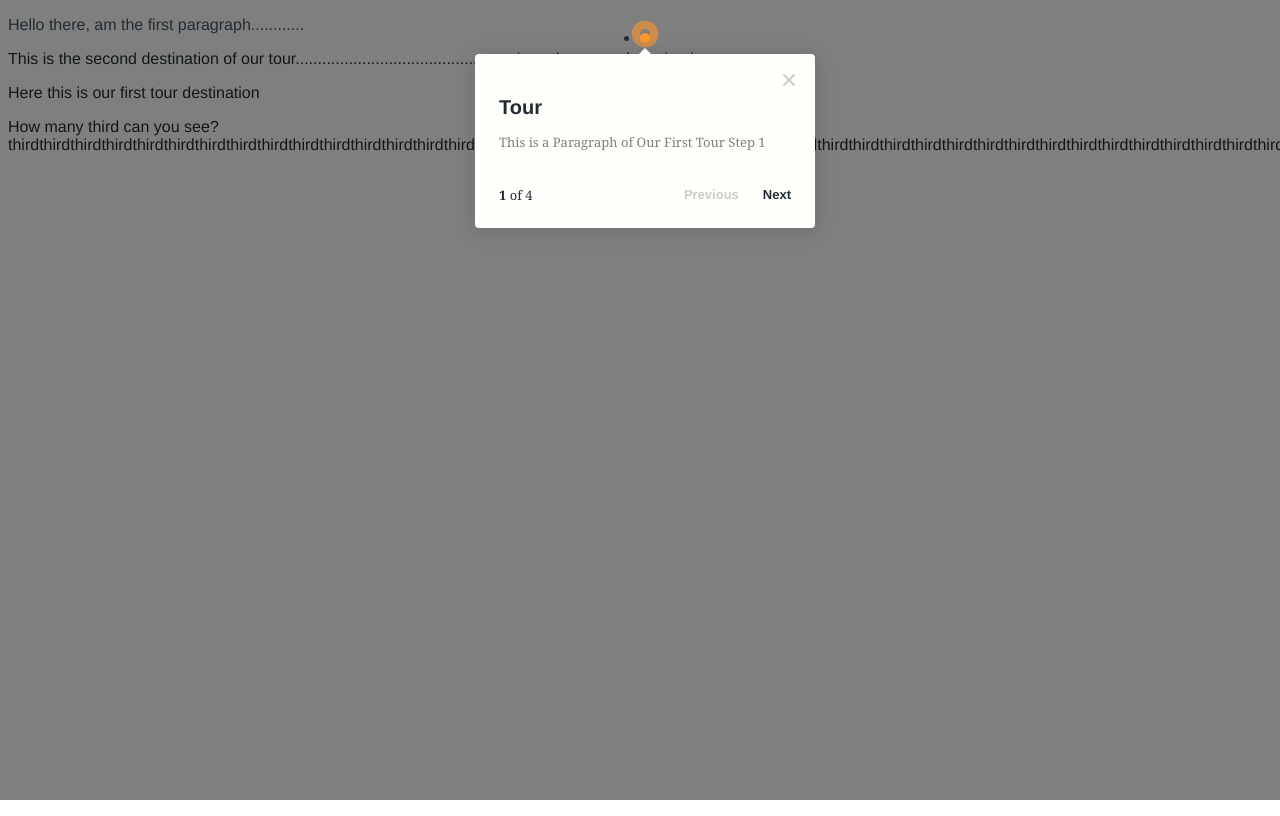
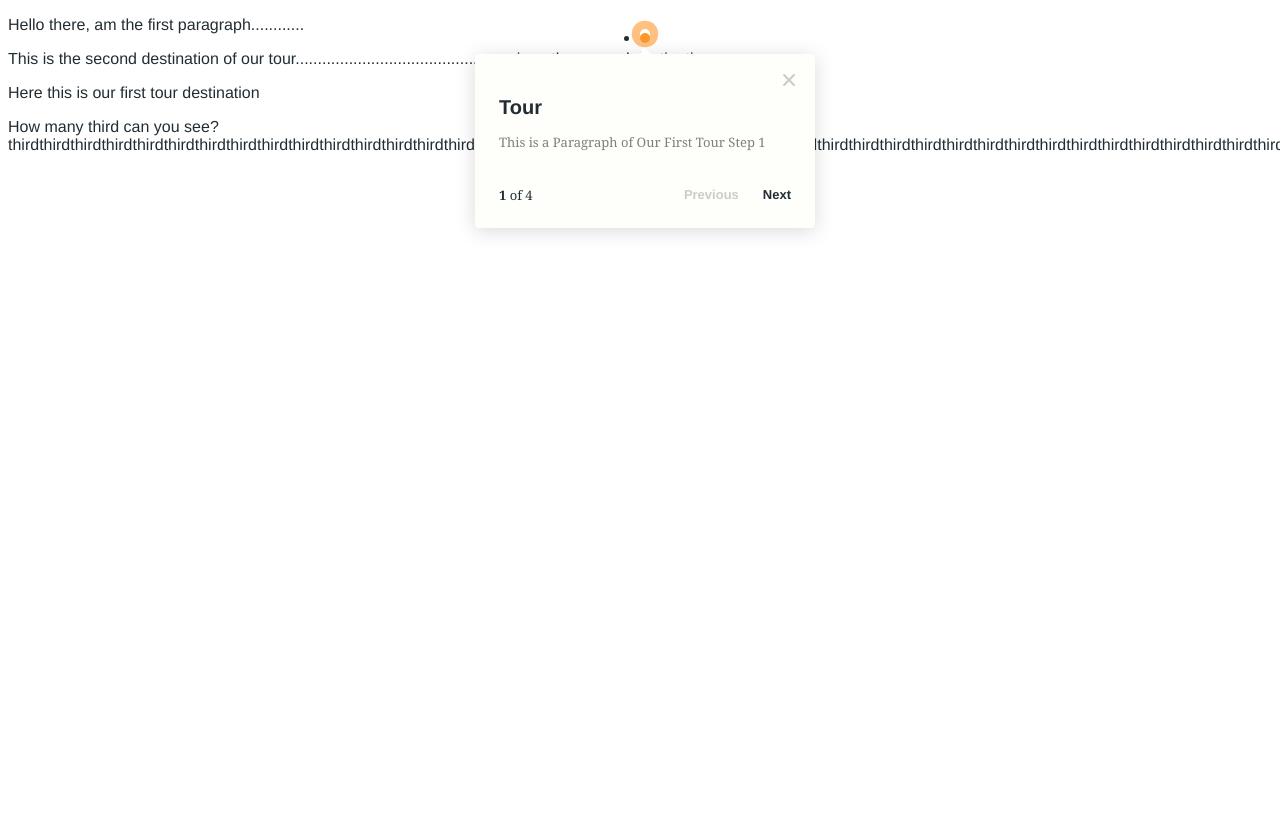
Before and after one commit to robophil/Product-Tour, a website: page index.html in a window 1280 px wide. Shown: the top 816 px of the page. Drawn offline with Linux system fonts and the light colour scheme; files whose address does not match are found by name.

Commit message:
overlay option tested

```diff
--- a/index.html
+++ b/index.html
@@ -20,6 +20,7 @@
 <script>
     //initialize constructor
     var productTour = new ProductTour({
+        overlay:false,
         onChanged:function (e) {
             console.log("Return Value",e);
         },
--- a/js/product-tour.js
+++ b/js/product-tour.js
@@ -13,7 +13,7 @@
  * 1. onStart --> when the tour is start tour method is called.
  * 2. onClosed --> when the tour is close or destroyed. The current step element is available as the **relatedTarget** property of the event
  * 3. onChanged  --> when our tour moved from one step to another. The current step element is available as the **relatedTarget** property of the event
- * 4. onFinished --> when our tour has finished its processing. The current step element is available as the **relatedTarget** property of the event
+ * 4. onFinished(No use for the now) --> when our tour has finished its processing. The current step element is available as the **relatedTarget** property of the event
  */
 var ProductTour;
 (function ( jQuery ) {
@@ -30,17 +30,14 @@ var ProductTour;
          */
         options.next = options.next ? options.next : "Next";
         options.prev = options.prev ? options.prev : "Previous";
-        options.html = options.html ? options.html : false;
-
+        options.html = "html" in options ? options.html : false;
+        options.overlay = "overlay" in options ? options.overlay : true;
+        console.log("Over Lay",options.overlay,"Html",options.html);
         //functions triggers
         options.onStart = options.onStart ? options.onStart : undefined;
         options.onChanged = options.onChanged ? options.onChanged : undefined;
         options.onClosed = options.onClosed ? options.onClosed : undefined;
-        options.onFinished = options.onFinished ? options.onFinished : undefined;
-
-
-	options.onFinshFunction = options.onFinshFunction ? options.onFinshFunction : undefined;
-
+        options.onFinished = options.onFinished ? options.onFinished : undefined;//no use for the now
 
         /**
          * startTour method
@@ -123,6 +120,7 @@ var ProductTour;
         stepsHTML += itemString+ "</ul>";
         //attach tour to the dom
         jQuery('body').append(stepsHTML);
+        if(options.overlay)
         jQuery('body').append("<div class='overlay-tour'></div>");
         added = true;
     };
@@ -278,8 +276,6 @@ var ProductTour;
 		jQuery("li.cd-single-step input").each(function(i){
 			jQuery(jQuery(this).val()).removeAttr('style');
 		});
-		if(jQuery.isFunction(options.onFinshFunction))
-			options.onFinshFunction();//execute function
 	}
 
 	function viewportSize() {
```
